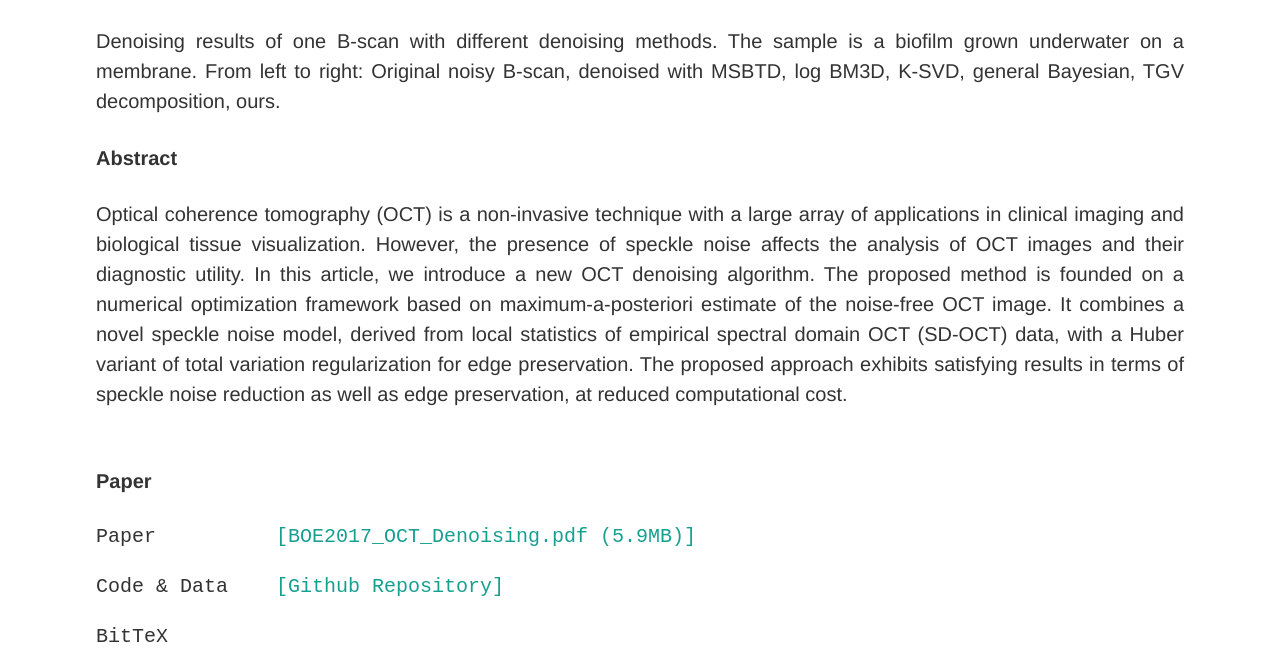
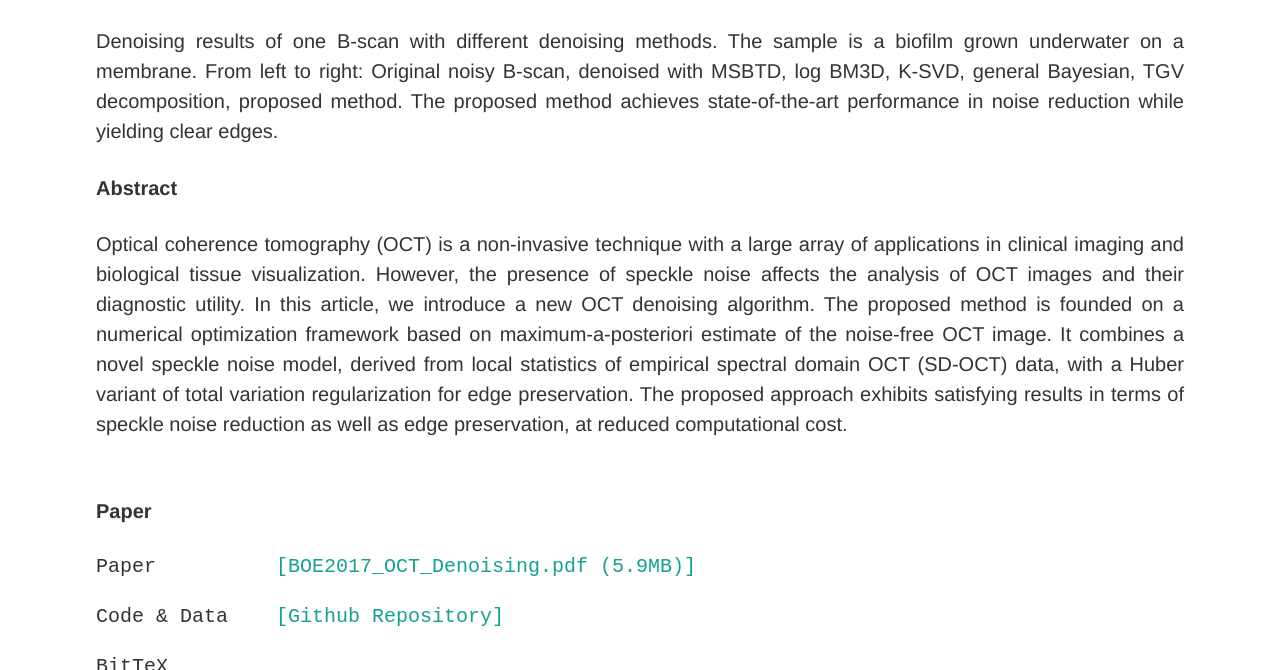
Before and after one commit to vccimaging/vccimaging.github.io, a Jekyll site: the page built from Publications/Li2017OCTD/index.html, in a window 1280 px wide and 900 px high, scrolled down 484 px, cut to the strip 230-900 px from the top of the window. Built offline with Jekyll 4.4.1, drawn with Linux system fonts in a browser that asks for light colours.

Commit message:
Update index.html

```diff
--- a/Publications/Li2017OCTD/index.html
+++ b/Publications/Li2017OCTD/index.html
@@ -21,7 +21,8 @@ layout: default
 Denoising results of one B-scan with different denoising methods. The sample
 is a biofilm grown underwater on a membrane. From left to right: Original noisy
 B-scan, denoised with MSBTD, log BM3D, K-SVD, general Bayesian, TGV
-decomposition, ours.
+decomposition, proposed method. The proposed method achieves state-of-the-art
+performance in noise reduction while yielding clear edges.
 <br>
 
 <h4 id="abstract">Abstract</h4>
@@ -43,7 +44,7 @@ edge preservation, at reduced computational cost. <br><br>
 <h4 id="paper">Paper</h4>
 <pre class="tab">Paper          <a href="BOE2017_OCT_Denoising.pdf">[BOE2017_OCT_Denoising.pdf (5.9MB)]</a></pre>
 <pre class="tab">Code & Data    <a href="https://github.com/vccimaging/OCTDenoising">[Github Repository]</a></pre>
-<pre class="tab">BitTeX         <pre><span class="inner-pre" style="font-size: 10px">@Article{Li:17,
+<pre class="tab">BitTeX         <pre style="line-height: .8em;"><span class="inner-pre" style="font-size: 10px" line-height: 16px; display:block>@Article{Li:17,
 author = {Muxingzi Li and Ramzi Idoughi and Biswarup Choudhury and Wolfgang Heidrich},
 journal = {Biomed. Opt. Express},
 keywords = {Noise in imaging systems; Speckle; Statistical optics; Image enhancement; <br>Optical coherence tomography},
@@ -59,5 +60,6 @@ doi = {10.1364/BOE.8.003903},
 }</span></pre>
 </pre>
 
+
 <br>
 </div>
```
